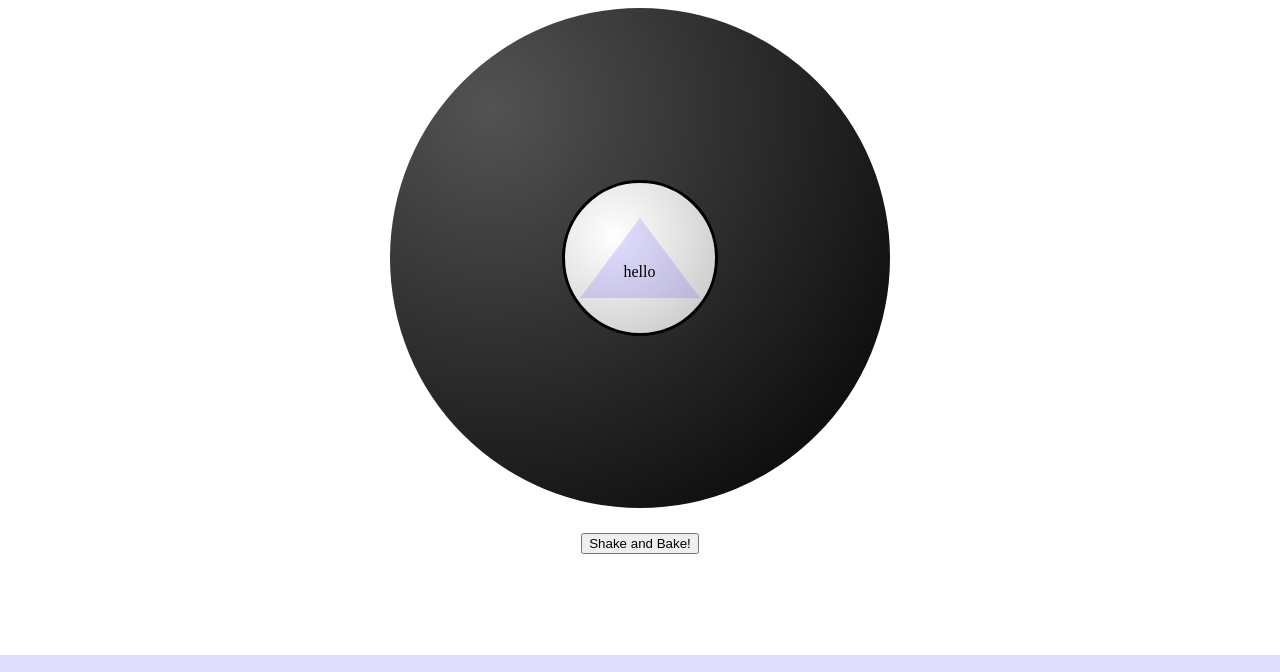
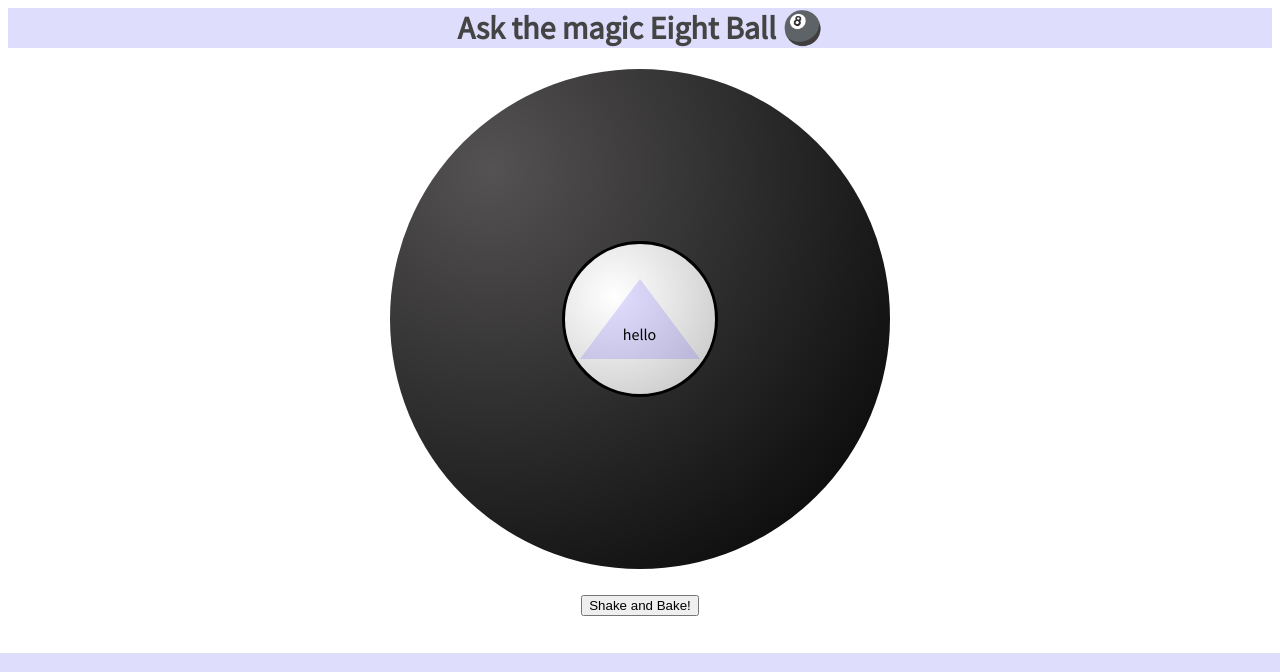
Before and after one commit to tomaswww/magicBallEight, a plain HTML site: page index.html in a window 1280 px wide. Shown: the top 672 px of the page. Drawn offline with Linux system fonts and the light colour scheme.

Commit message:
added header to index html and its css style

```diff
--- a/css/style.css
+++ b/css/style.css
@@ -1,3 +1,21 @@
+body {
+  font-family: 'Source Sans Pro', sans-serif;
+}
+
+/* header */
+header {
+  background-color: #2a1ee926;
+  margin-top: 0%;
+  margin-bottom: 10px;
+  text-align: center;
+  height:100%;
+}
+
+#titleHeader {
+  color: #444444;
+  margin-top: 0%;
+}
+
 /* game container style */
 #gameContainer {
   display: flex;
--- a/index.html
+++ b/index.html
@@ -5,10 +5,13 @@
   <meta charset="utf-8">
   <title>ask the magic 8 ball</title>
     <link rel="stylesheet" href="css/style.css" type="text/css">
+    <link href="https://fonts.googleapis.com/css?family=Source+Sans+Pro" rel="stylesheet">
+    <meta name="viewport" content="width=device-width, initial-scale=1.0">
   </head>
 
 <body>
   <header>
+    <h1 id="titleHeader">Ask the magic Eight Ball 🎱</h1>
   </header>
   <main>
     <div id="gameContainer">
```
